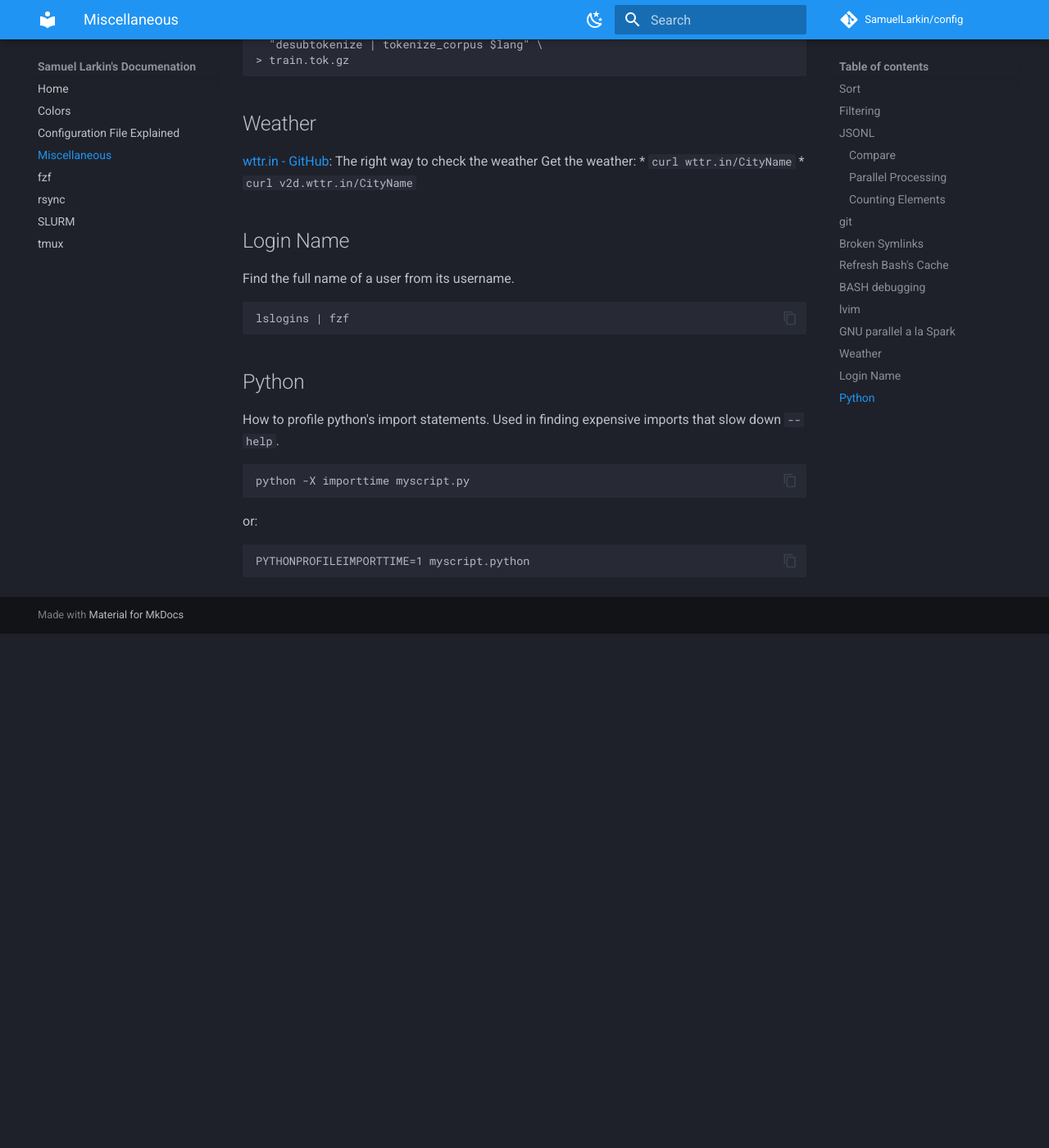
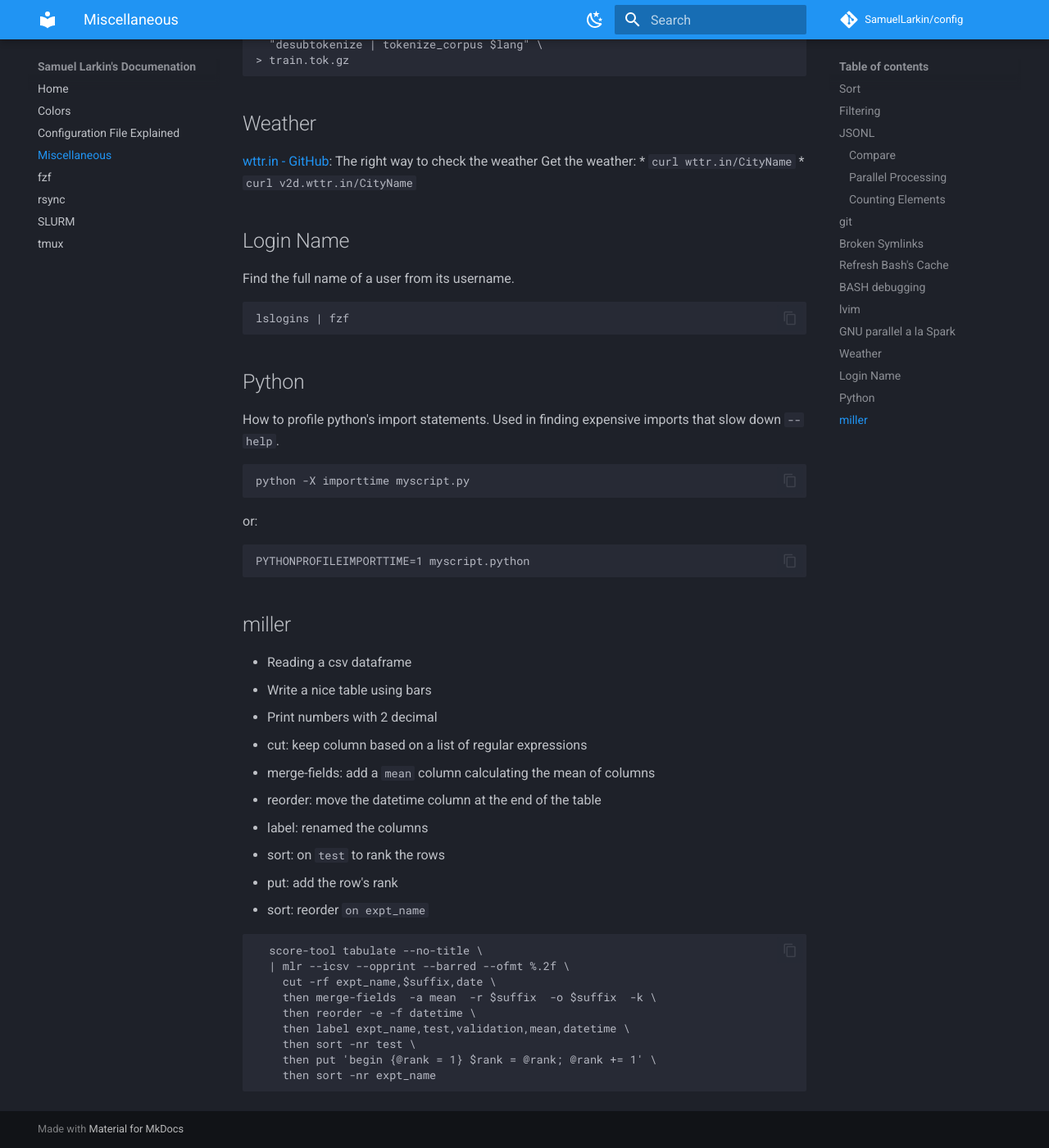
Before and after one commit to SamuelLarkin/config, an MkDocs documentation site: the page built from docs/doc.md, in a window 1280 px wide and 1400 px high, scrolled down 3416 px. Shown: the whole window at 82% size. Built offline with MkDocs 1.6.1 and Material for MkDocs 9.7.7, drawn with Linux system fonts in a browser that asks for light colours; comment, search, counter and statistics services are not loaded; the version menu is left out; before the commit the page ends 4189 px from its top, so only the background shows below that.

Commit message:
doc: Miller recipe

````diff
--- a/docs/doc.md
+++ b/docs/doc.md
@@ -181,3 +181,29 @@ or:
 ```sh
 PYTHONPROFILEIMPORTTIME=1 myscript.python
 ```
+
+
+## miller
+
+* Reading a csv dataframe
+* Write a nice table using bars
+* Print numbers with 2 decimal
+* cut: keep column based on a list of regular expressions
+* merge-fields: add a `mean` column calculating the mean of columns
+* reorder: move the datetime column at the end of the table
+* label: renamed the columns
+* sort: on `test` to rank the rows
+* put: add the row's rank
+* sort: reorder `on expt_name`
+
+```sh
+  score-tool tabulate --no-title \
+  | mlr --icsv --opprint --barred --ofmt %.2f \
+    cut -rf expt_name,$suffix,date \
+    then merge-fields  -a mean  -r $suffix  -o $suffix  -k \
+    then reorder -e -f datetime \
+    then label expt_name,test,validation,mean,datetime \
+    then sort -nr test \
+    then put 'begin {@rank = 1} $rank = @rank; @rank += 1' \
+    then sort -nr expt_name
+```
````
